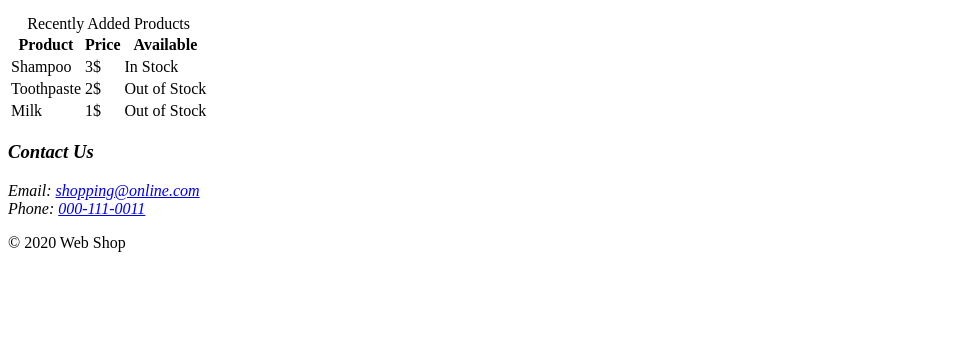
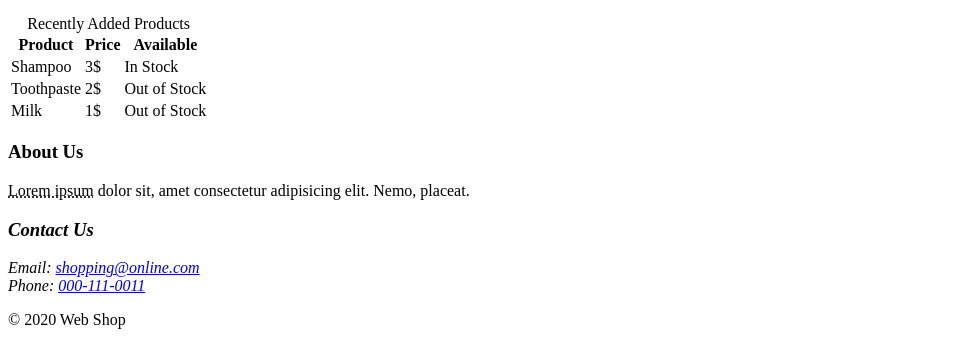
Before and after one commit to armanthegreat/WebTech-lab113, a plain HTML site: page Assignment1/index.html in a window 1280 px wide. Shown: the part 1770-2115 px from the top of the page, without its empty margins (0-961 px from the left). Before the commit the page ends 2038 px from the top, so only its background shows below. Drawn offline with Linux system fonts and the light colour scheme.

Commit message:
new commit1

```diff
--- a/Assignment1/index.html
+++ b/Assignment1/index.html
@@ -180,6 +180,11 @@
     </section>
 
     <section>
+      <h3>About Us</h3>
+      <p> <abbr title="dummyText">Lorem ipsum</abbr> dolor sit, amet consectetur adipisicing elit. Nemo, placeat. </p>
+    </section>
+
+    <section>
       <address>
         <h3>Contact Us</h3>
         <p>Email: <a href="mailto:shopping@online.com">shopping@online.com</a><br>
```
